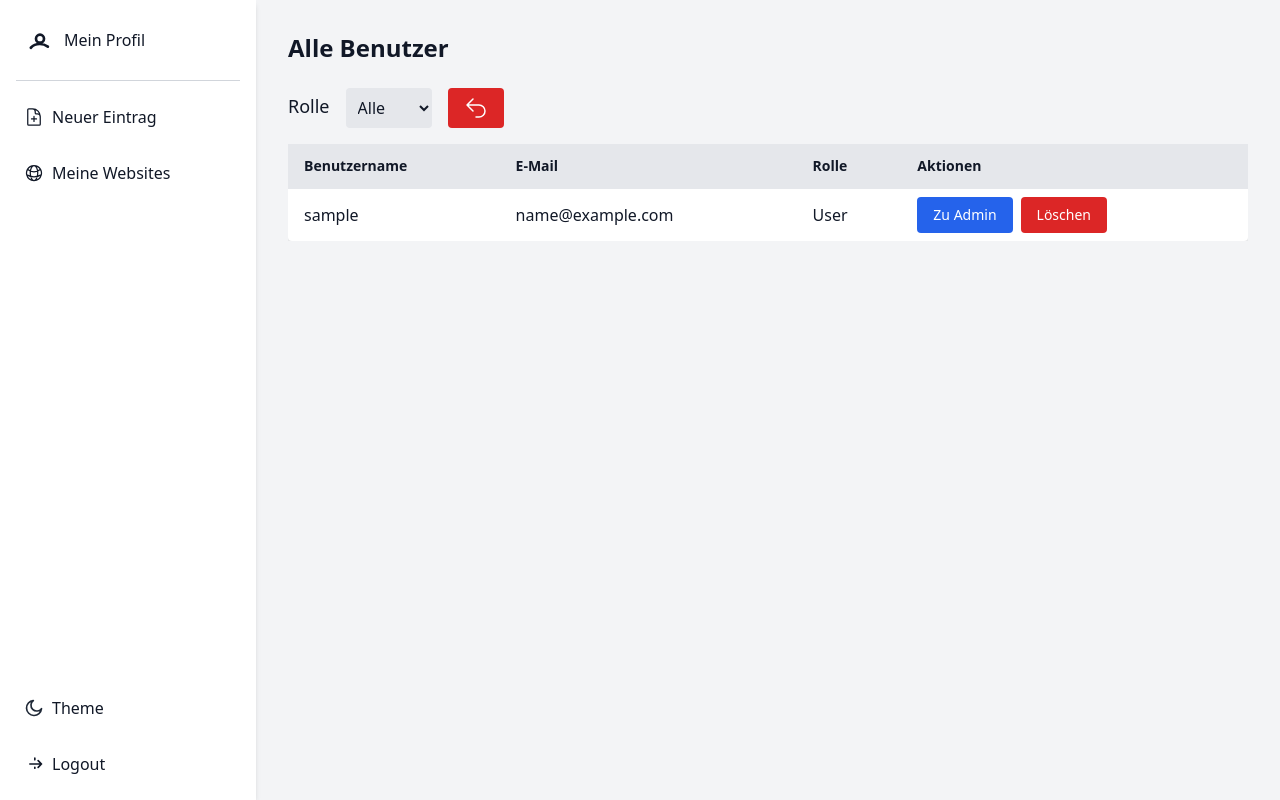
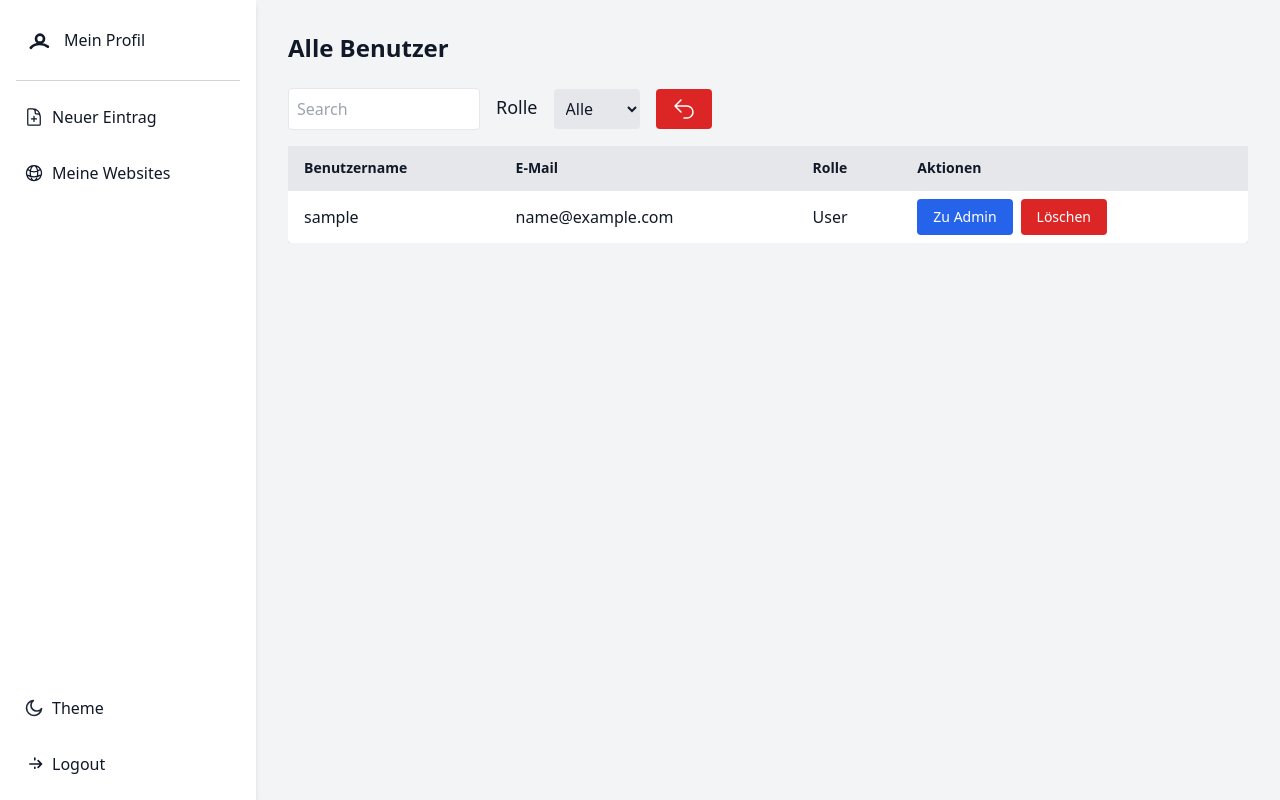
Before and after one commit to ZensykU2/SSL-Checker, a FastAPI app: template app/templates/users.html in a window 1280 px wide. Run offline with FastAPI, Linux system fonts and the light colour scheme; the template is opened without the code that fills it: most values are stand-ins (such as "Sample title", 1, 10 or a date in 2020); some libraries are stand-ins or nearby versions.

Commit message:
feat: Added searchbar in users.html

```diff
--- a/app/templates/users.html
+++ b/app/templates/users.html
@@ -29,6 +29,17 @@
     <h1 class="text-2xl font-bold mb-6">Alle Benutzer</h1>
     <form method="get" action="/users" class="mb-4">
       <div class="flex gap-4 items-center">
+        <div>
+          <label for="search"></label>
+          <input
+            type="text"
+            name="search"
+            id="search"
+            placeholder="Search"
+            value="{{ search or '' }}"
+            class="p-2 border rounded w-48 dark: text-black"
+          />
+        </div>
         <label for="role" class="block text-lg font-medium mb-1">Rolle</label>
         <select name="role" id="role" class="p-2 rounded bg-gray-200 dark:bg-gray-700 dark:text-white" onchange="this.form.submit()">
           <option value="">Alle</option>
```
